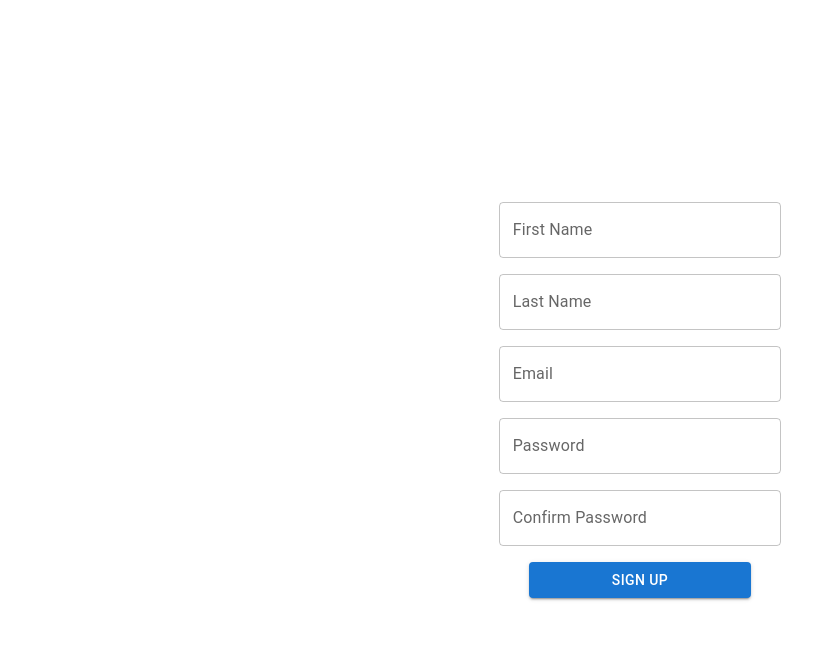
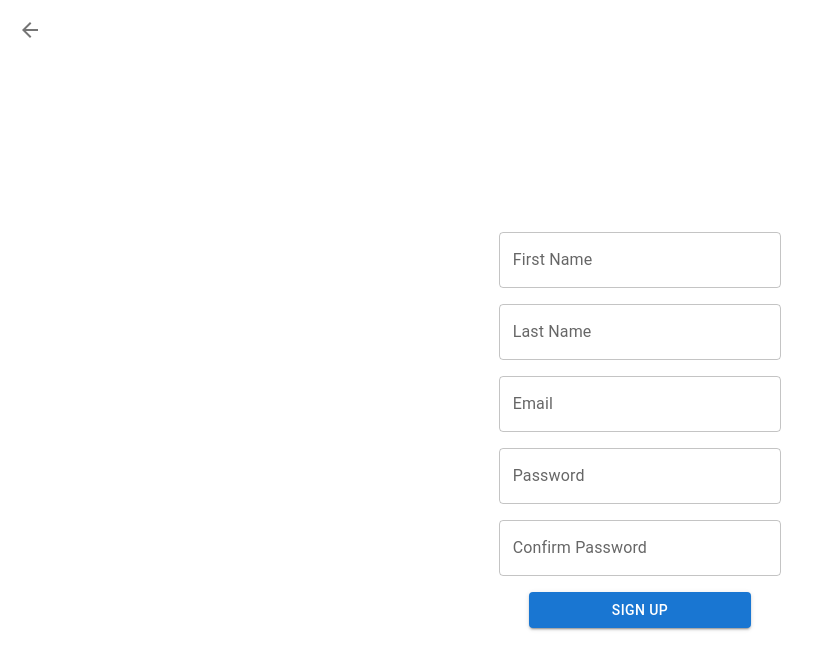
Before and after one commit to valgaug/my-auth-app, a React (Create React App) app in the folder client/: page /sign-up in a window 1280 px wide. Shown: the top 670 px of the page, without its empty margins (0-822 px from the left). Built offline with nearby package versions, Linux system fonts and the light colour scheme; no server answers.

Commit message:
home page tweaks

```diff
--- a/client/package.json
+++ b/client/package.json
@@ -6,6 +6,7 @@
     "@apollo/client": "^3.8.8",
     "@emotion/react": "^11.11.1",
     "@emotion/styled": "^11.11.0",
+    "@mui/icons-material": "^5.14.19",
     "@mui/material": "^5.14.20",
     "@reduxjs/toolkit": "^2.0.1",
     "@testing-library/jest-dom": "^5.17.0",
--- a/client/src/pages/Home.tsx
+++ b/client/src/pages/Home.tsx
@@ -6,6 +6,7 @@ import Button from '@mui/material/Button';
 import Box from '@mui/material/Box';
 import { gql, useMutation } from '@apollo/client';
 import Spinner from '../components/spinner';
+import { Typography } from '@mui/material';
 
 const LOGOUT_USER = gql`
   mutation LogoutUser($token: String!) {
@@ -49,7 +50,9 @@ const Home: React.FC = () => {
         height: '100vh',
       }}
     >
-      <h1>Welcome to the Home Page</h1>
+      <Typography align='center' sx={{ padding: '20px' }} variant='h5' fontWeight='bold'>
+        Welcome to the Home Page
+      </Typography>
       <Button onClick={handleLogout} variant='contained' disabled={loading || isLoggingOut}>
         Logout
       </Button>
--- a/client/src/pages/SignUp.tsx
+++ b/client/src/pages/SignUp.tsx
@@ -3,6 +3,8 @@ import { useNavigate } from 'react-router-dom';
 import TextField from '@mui/material/TextField';
 import Button from '@mui/material/Button';
 import Box from '@mui/material/Box';
+import IconButton from '@mui/material/IconButton';
+import ArrowBackIcon from '@mui/icons-material/ArrowBack';
 import { gql, useMutation } from '@apollo/client';
 import Spinner from '../components/spinner';
 import { isValidEmail, doPasswordsMatch } from '../helpers/validationHelpers';
@@ -68,14 +70,20 @@ const SignUp: React.FC = () => {
   }
 
   return (
+    <div style={{ display: 'flex', flexDirection: 'column', height: '100vh' }}>
+      <IconButton onClick={() => navigate('/auth')} sx={{ margin: '10px', alignSelf: 'flex-start' }}>
+        <ArrowBackIcon />
+      </IconButton>
+
       <Box
         sx={{
+          flexGrow: 1,
           display: 'flex',
           flexDirection: 'column',
           alignItems: 'center',
           justifyContent: 'center',
-        height: '100vh',
           '& .MuiTextField-root, .MuiButton-root': { m: 1, width: '28ch' },
+          overflow: 'auto', // Allows scrolling for smaller screens
         }}
       >
         <TextField label='First Name' variant='outlined' value={firstName} onChange={(e) => setFirstName(e.target.value)} />
@@ -102,6 +110,7 @@ const SignUp: React.FC = () => {
           Sign Up
         </Button>
       </Box>
+    </div>
   );
 };
 
```
Also changed, not shown: 2 other files (tests, documents, lock files or other folders). Lines whose indentation alone changed are shown as unchanged.
